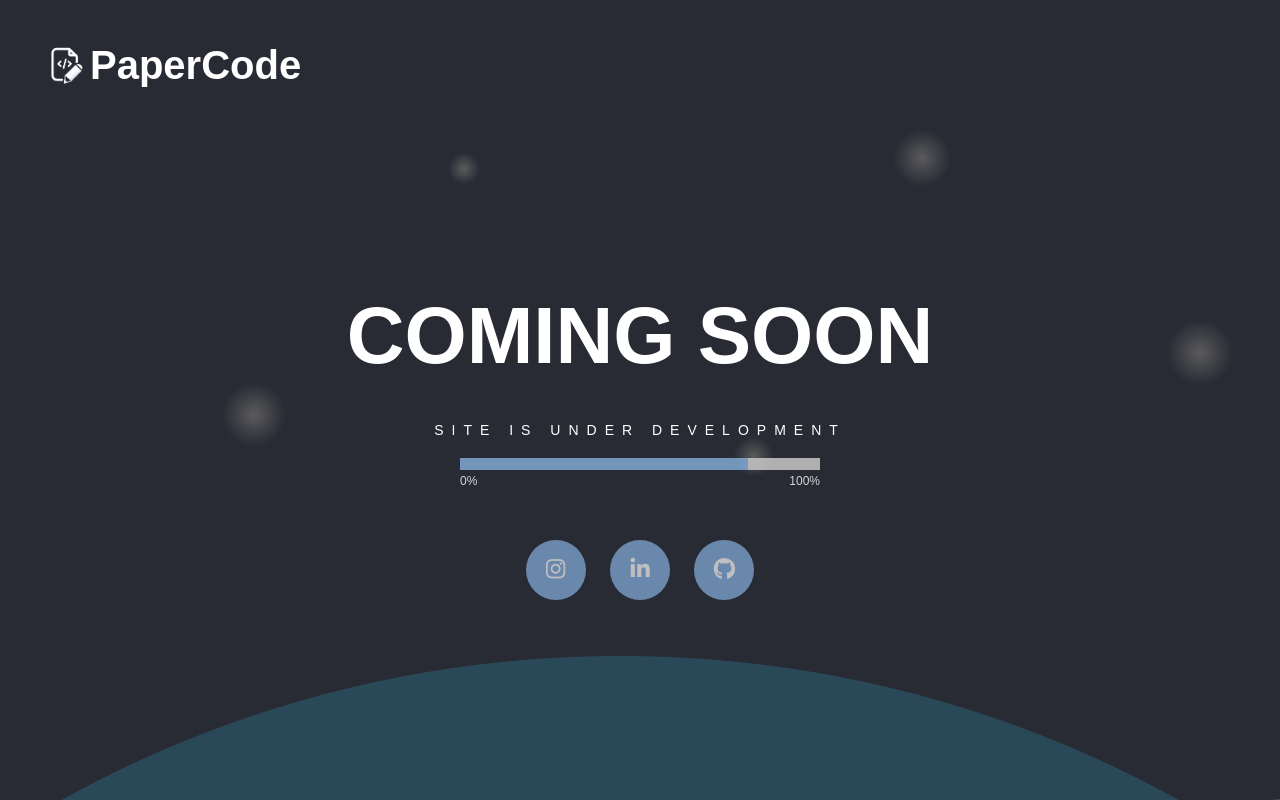
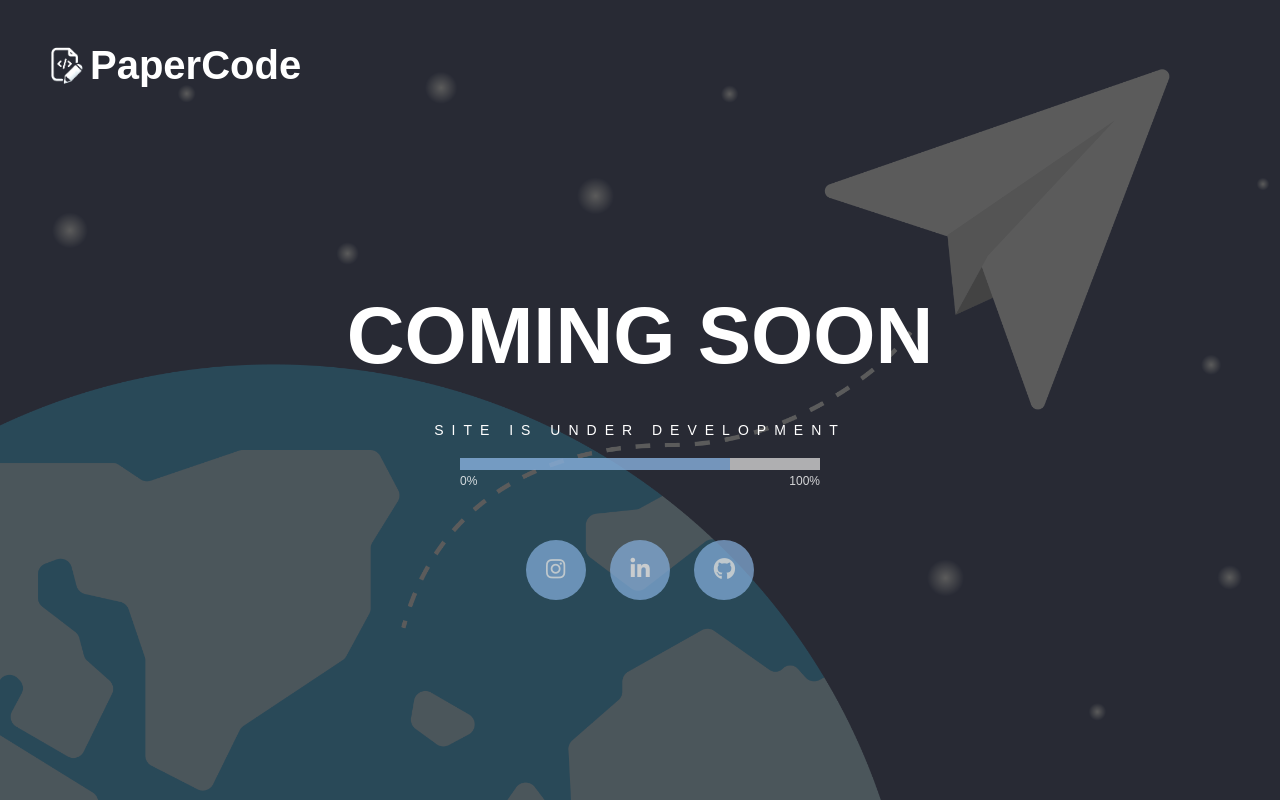
Before and after one commit to PaperCodeCo/Landingpage, a plain HTML site: page index.html in a window 1280 px wide. Drawn offline with Linux system fonts and the light colour scheme.

Commit message:
made background scale with screen, added github link

```diff
--- a/index.html
+++ b/index.html
@@ -11,6 +11,9 @@
     <title>Papercode</title>
   </head>
   <body>
+    <div class="bg">
+      <!-- <img src="assets/bg.png" alt="bg"> -->
+    </div>
     <div class="navbar">
       <div class="brand">
         <div class="logo">
@@ -20,16 +23,13 @@
       </div>
     </div>
     <div class="container">
-      <div class="bg">
-        <img src="assets/bg.png" alt="bg">
-      </div>
       <h1>Coming Soon</h1>
       <h3>Site is under development</h3>
       <div class="progress-bar"><span class="progress"></span></div>
       <div class="sm">
         <a href=""><i class="fab fa-instagram"></i></a>
         <a href=""><i class="fab fa-linkedin-in"></i></a>
-        <a href=""><i class="fab fa-github"></i></a>
+        <a href="https://github.com/PaperCodeCo"><i class="fab fa-github"></i></a>
       </div>
     </div>
   </body>
--- a/styles.css
+++ b/styles.css
@@ -15,16 +15,33 @@ body{
     height: 100%;
 }
 
-.bg{
+
+/* .bg {
     position: fixed;
     top: 0;
     left: 0;
     width: 100%;
-    height: 100%;
-    z-index: -1000;
+    max-height: 100%;
+    z-index: -100;
     opacity: 0.2;
     background-size: cover;
-}
+} */
+
+.bg {
+    box-sizing: border-box;
+    display: block;
+    width: 100vw;
+    height: 100vh;
+    padding: 0;
+    margin: 0;
+    background: url("assets/bg.png") no-repeat center center;
+    background-size: cover;
+    z-index: -100;
+    position: fixed;
+    left: 0;
+    top: 0;
+    opacity: 0.2;
+  }
 
 .logo{
     width: 50px;
@@ -104,7 +121,7 @@ h3{
 
 .progress-bar span{
     display: block;
-    width: 80%;
+    width: 75%;
     height: 12px;
     background-color: #87b1de;
     animation: fill 1s ease-in 1;
@@ -116,7 +133,7 @@ h3{
     }
 
     to{
-        width:80%;
+        width:75%;
     }
 }
 
```
